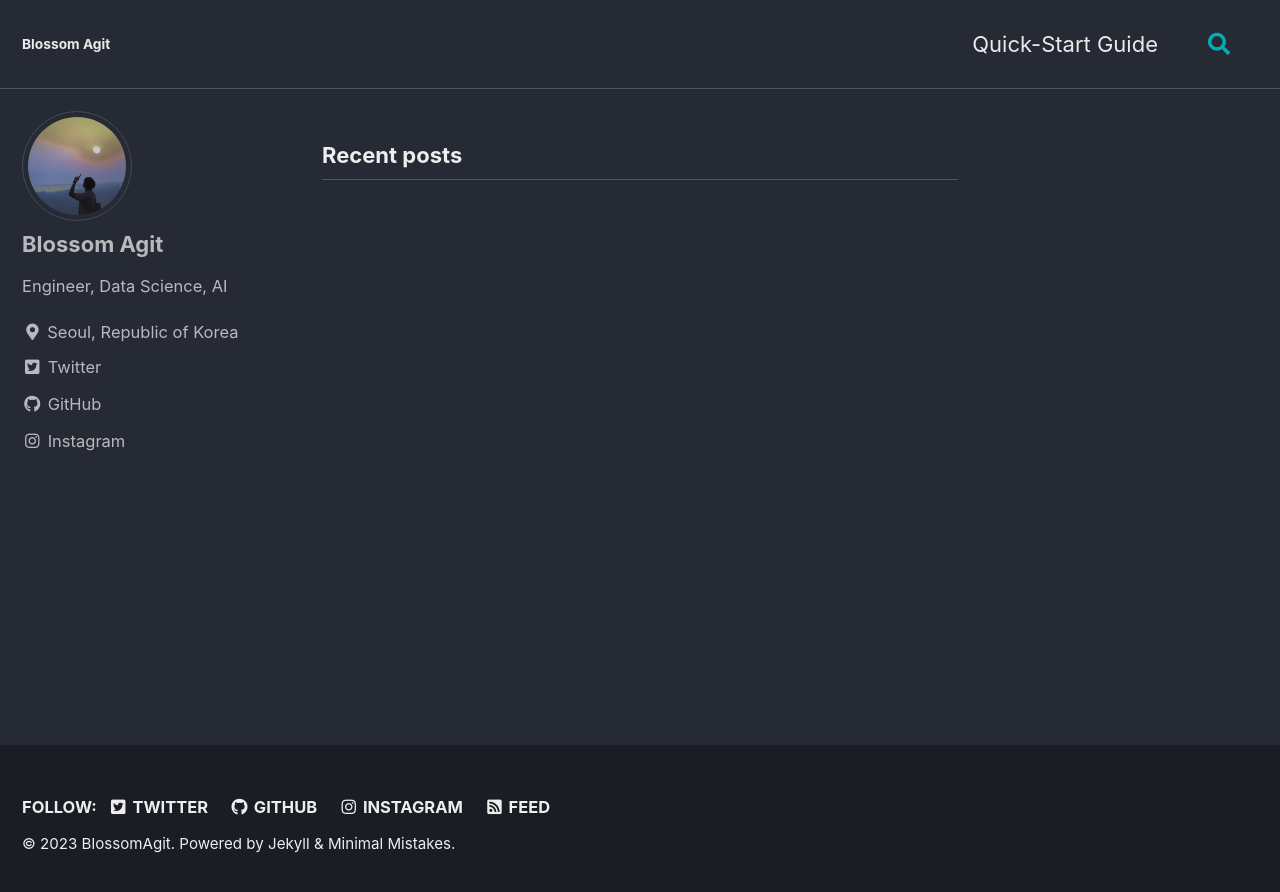
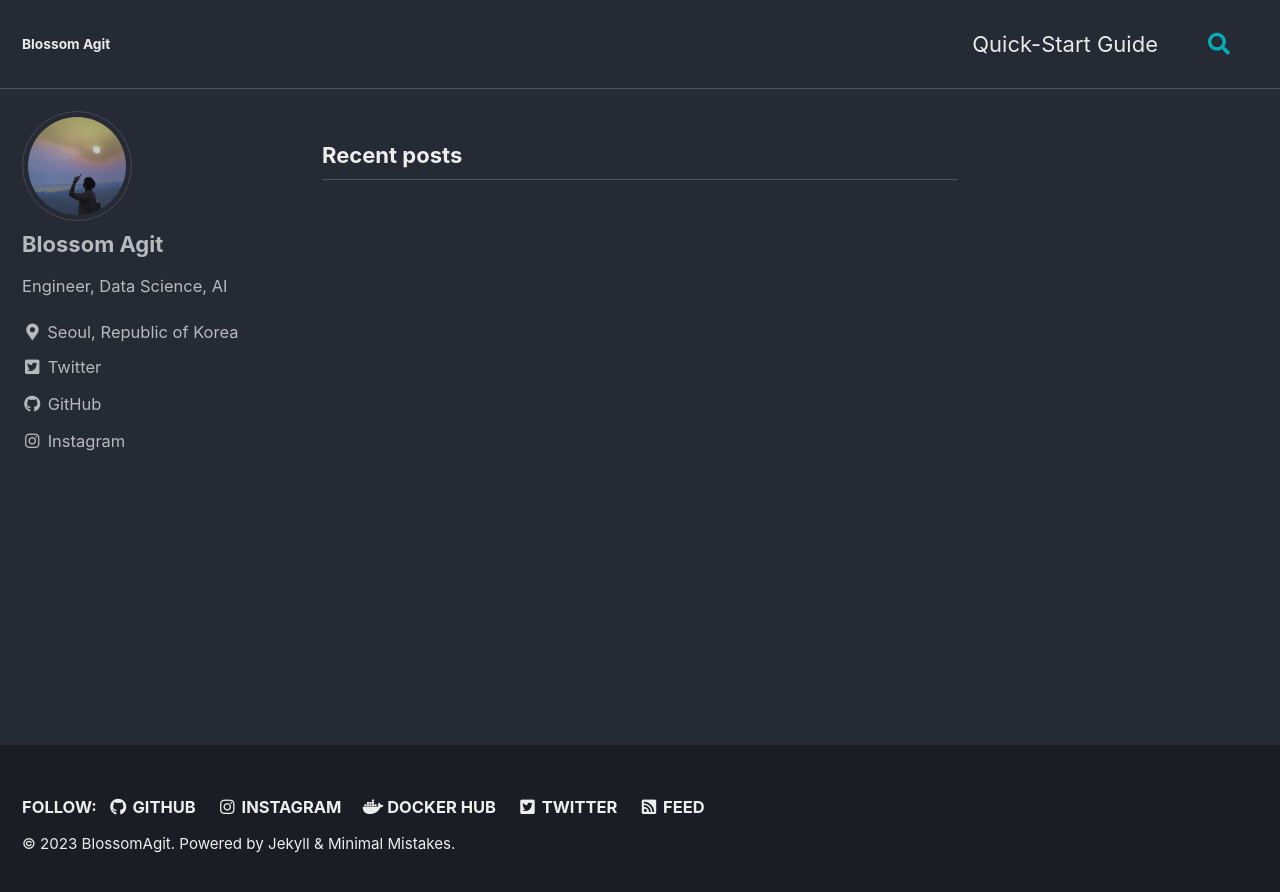
Before and after one commit to blossom-agit/blossom-agit.github.io, a Jekyll site: the page built from index.html, in a window 1280 px wide. Shown: the top 892 px of the page. Built offline with Jekyll 4.4.1, drawn with Linux system fonts in a browser that asks for light colours; cached includes are drawn as plain includes; comment, search, counter and statistics services are not loaded; a style sheet for code colours, icons or effects is not loaded.

Commit message:
edit links

```diff
--- a/_config.yml
+++ b/_config.yml
@@ -116,15 +116,18 @@ author:
 # Site Footer
 footer:
   links:
-    - label: "Twitter"
-      icon: "fab fa-fw fa-twitter-square"
-      url: "https://twitter.com/mmistakes"
     - label: "GitHub"
       icon: "fab fa-fw fa-github"
       url: "https://github.com/blossom-agit"
     - label: "Instagram"
       icon: "fab fa-fw fa-instagram"
-      url: "https://instagram.com/mmistakes"
+      url: "https://www.instagram.com/blossom.agit/"
+    - label: "Docker Hub"
+      icon: "fab fa-fw fa-docker"
+      url: "https://hub.docker.com/u/agits"
+    - label: "Twitter"
+      icon: "fab fa-fw fa-twitter-square"
+      url: "https://twitter.com"
 
 
 # Reading Files
```
